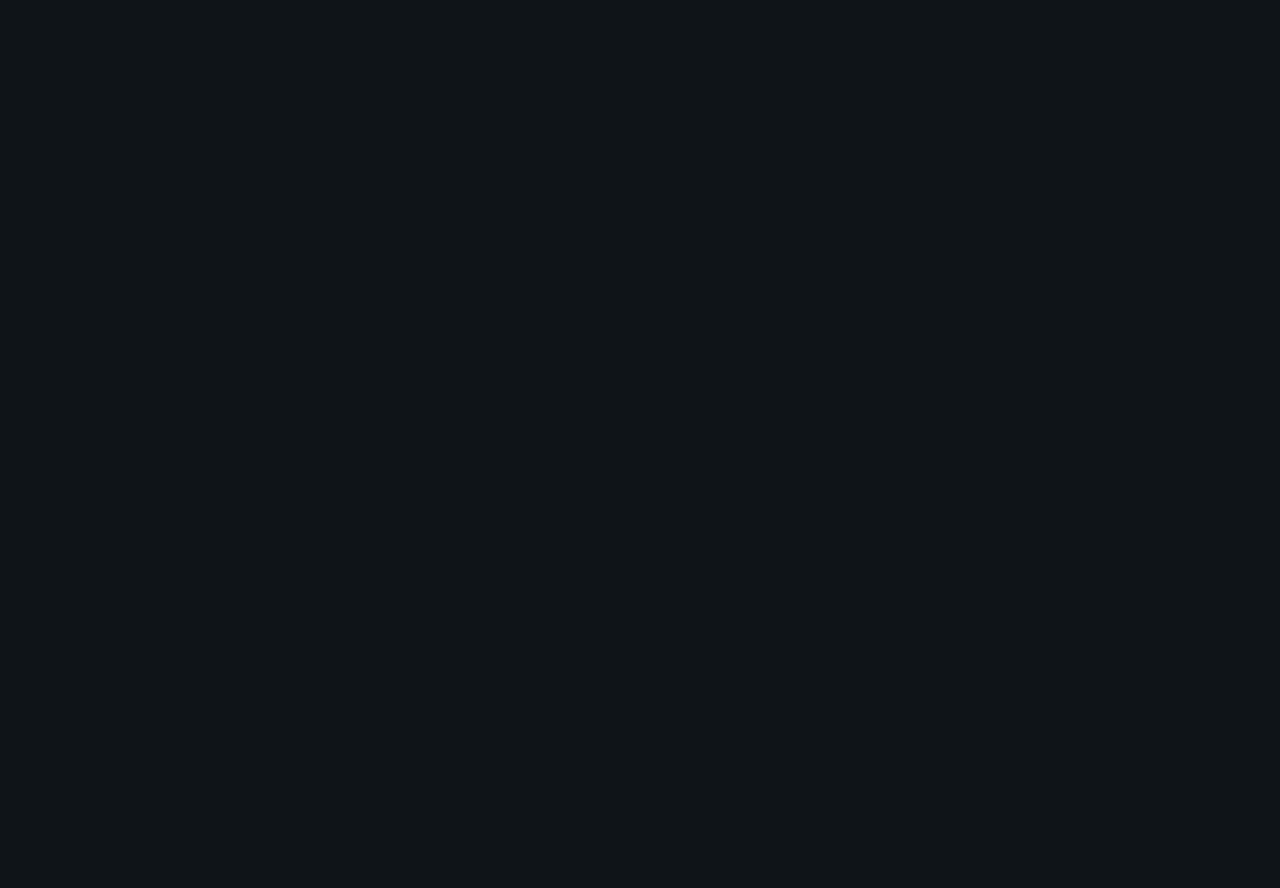
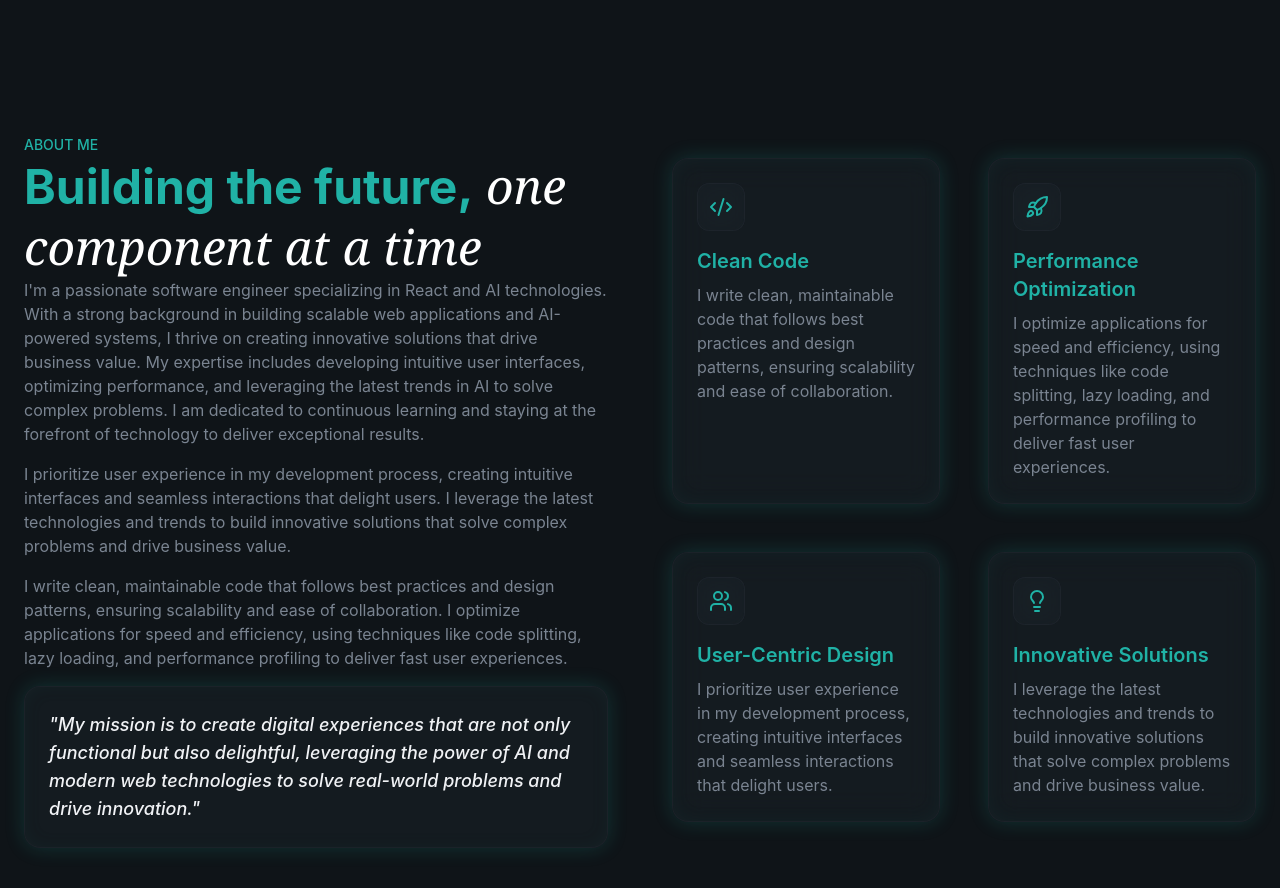
Before and after one commit to passumtornado/portfolio, a React app: page / in a window 1280 px wide. Shown: the part 1320-2208 px from the top of the page. Before the commit the page ends 1324 px from the top, so only its background shows below. Built offline with nearby package versions, Linux system fonts and the light colour scheme; the HTML template or start-up script is replaced by a standard one.

Commit message:
completed about section

```diff
--- a/src/data/index.ts
+++ b/src/data/index.ts
@@ -1,4 +1,4 @@
-import { Github, Linkedin, Twitter } from "lucide-react";
+import { Code2, Github, Lightbulb, Linkedin, Rocket, Twitter, Users } from "lucide-react";
 
 const socialLinks = [
   {
@@ -35,7 +35,32 @@ const technologies = [
     "TanStack Query",
   ];
 
+
+const highlghts=[
+    {
+        icon:Code2,
+        title:"Clean Code",
+        description:"I write clean, maintainable code that follows best practices and design patterns, ensuring scalability and ease of collaboration."
+    },
+    {
+       icon:Rocket,
+       title:"Performance Optimization",
+       description:"I optimize applications for speed and efficiency, using techniques like code splitting, lazy loading, and performance profiling to deliver fast user experiences."
+    },
+    {
+        icon:Users,
+        title:"User-Centric Design",
+        description:"I prioritize user experience in my development process, creating intuitive interfaces and seamless interactions that delight users."
+    },
+    {
+        icon:Lightbulb,
+        title:"Innovative Solutions",
+        description:"I leverage the latest technologies and trends to build innovative solutions that solve complex problems and drive business value."
+    }
+]
+
 export {
   socialLinks,
-  technologies
+  technologies,
+  highlghts
 }
--- a/src/layout/Navbar.tsx
+++ b/src/layout/Navbar.tsx
@@ -43,6 +43,7 @@ const Navbar = () => {
               <a
                 key={index}
                 href={link.href}
+                onClick={() => setIsMobileMenuOpen(false)}
                 className="px-4 py-2 text-sm text-muted-foreground hover:text-foreground rounded-full hover:bg-surface"
               >
                 {link.label}
@@ -53,7 +54,9 @@ const Navbar = () => {
 
         {/* CTA Button */}
         <div className="hidden md:block">
-          <Button size="sm">Contact Me</Button>
+          <Button onClick={() => setIsMobileMenuOpen(false)} size="sm">
+            Contact Me
+          </Button>
         </div>
 
         {/* Mobile Menu Button  */}
--- a/src/sections/About.tsx
+++ b/src/sections/About.tsx
@@ -1,9 +1,83 @@
 import React from 'react'
+import { highlghts } from '../data';
 
 export const About = () => {
   return (
-    <section>
-
+    <section id="about" className="py-32 relative overflow-hidden">
+      <div className="container mx-auto px-6 relative z-10">
+        <div className="grid lg:grid-cols-2 gap-16 items-center">
+          {/* Left column */}
+          <div className="space-y-8">
+            <div className="animate-fade-in">
+              <span className="text-secondary-foreground text-sm font-medium uppercase">
+                About Me
+              </span>
+              <h2 className="text-4xl md:text-5xl font-bold leading-tight animate-fade-in animation-delay-100 text-secondary-foreground">
+                Building the future,
+                <span className="font-serif italic font-normal text-white">
+                  {" "}
+                  one component at a time
+                </span>
+              </h2>
+              <div className="space-y-4 text-muted-foreground animate-fade-in animation-delay-200">
+                <p>
+                  I'm a passionate software engineer specializing in React and
+                  AI technologies. With a strong background in building scalable
+                  web applications and AI-powered systems, I thrive on creating
+                  innovative solutions that drive business value. My expertise
+                  includes developing intuitive user interfaces, optimizing
+                  performance, and leveraging the latest trends in AI to solve
+                  complex problems. I am dedicated to continuous learning and
+                  staying at the forefront of technology to deliver exceptional
+                  results.
+                </p>
+                <p>
+                  I prioritize user experience in my development process,
+                  creating intuitive interfaces and seamless interactions that
+                  delight users. I leverage the latest technologies and trends
+                  to build innovative solutions that solve complex problems and
+                  drive business value.
+                </p>
+                <p>
+                  I write clean, maintainable code that follows best practices
+                  and design patterns, ensuring scalability and ease of
+                  collaboration. I optimize applications for speed and
+                  efficiency, using techniques like code splitting, lazy
+                  loading, and performance profiling to deliver fast user
+                  experiences.
+                </p>
+                <p></p>
+              </div>
+              <div className="glass rounded-2xl p-6 glow-border animate-fade-in animation-delay-300">
+                <p className="text-lg font-medium italic text-foreground">
+                  "My mission is to create digital experiences that are not only
+                  functional but also delightful, leveraging the power of AI and
+                  modern web technologies to solve real-world problems and drive
+                  innovation."
+                </p>
+              </div>
+            </div>
+          </div>
+          {/* Right column */}
+          <div className="grid lg:grid-cols-2 gap-12">
+            {highlghts.map((item, index) => (
+              <div
+                key={index}
+                className="glass rounded-2xl p-6 glow-border animate-fade-in"
+                style={{ animationDelay: `${(index + 1) * 100}ms` }}
+              >
+                <div className="w-12 h-12 rounded-xl text-primary/10 flex items-center justify-center mb-4 hover:bg-primary/20 glass">
+                  <item.icon className="w-6 h-6 text-primary" />
+                </div>
+                <h3 className="text-xl font-semibold text-secondary-foreground mb-2">
+                  {item.title}
+                </h3>
+                <p className="text-muted-foreground">{item.description}</p>
+              </div>
+            ))}
+          </div>
+        </div>
+      </div>
     </section>
-  )
+  );
 }
```
